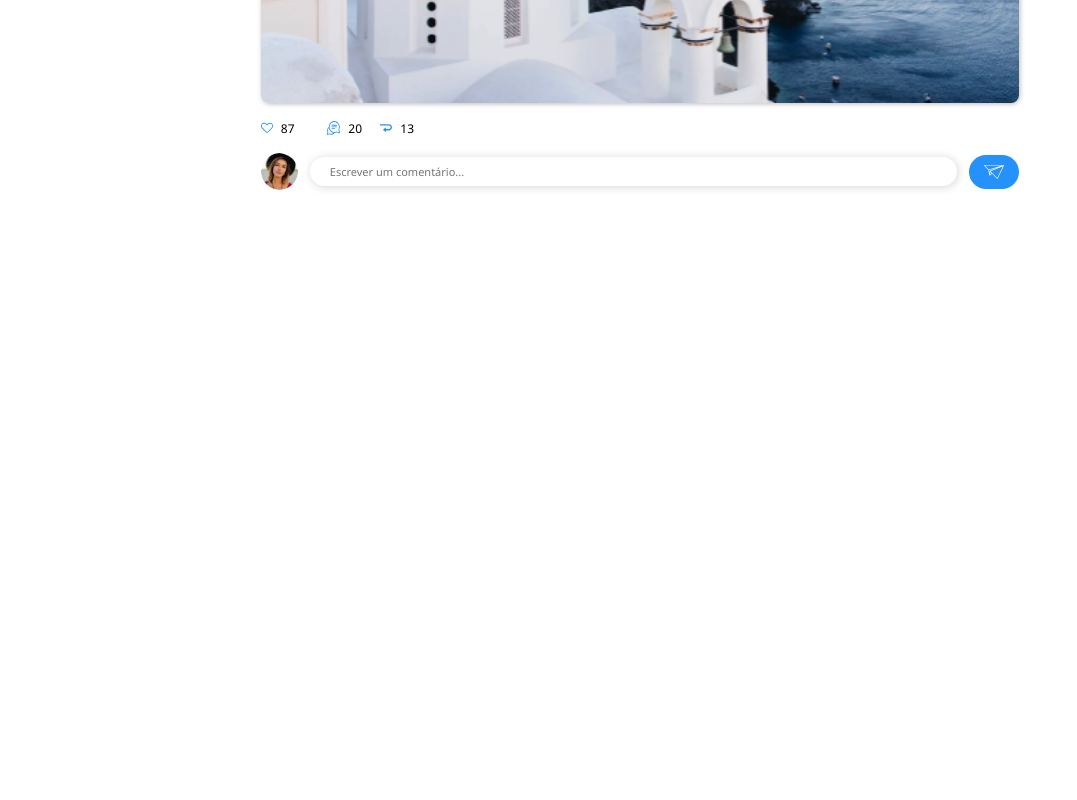
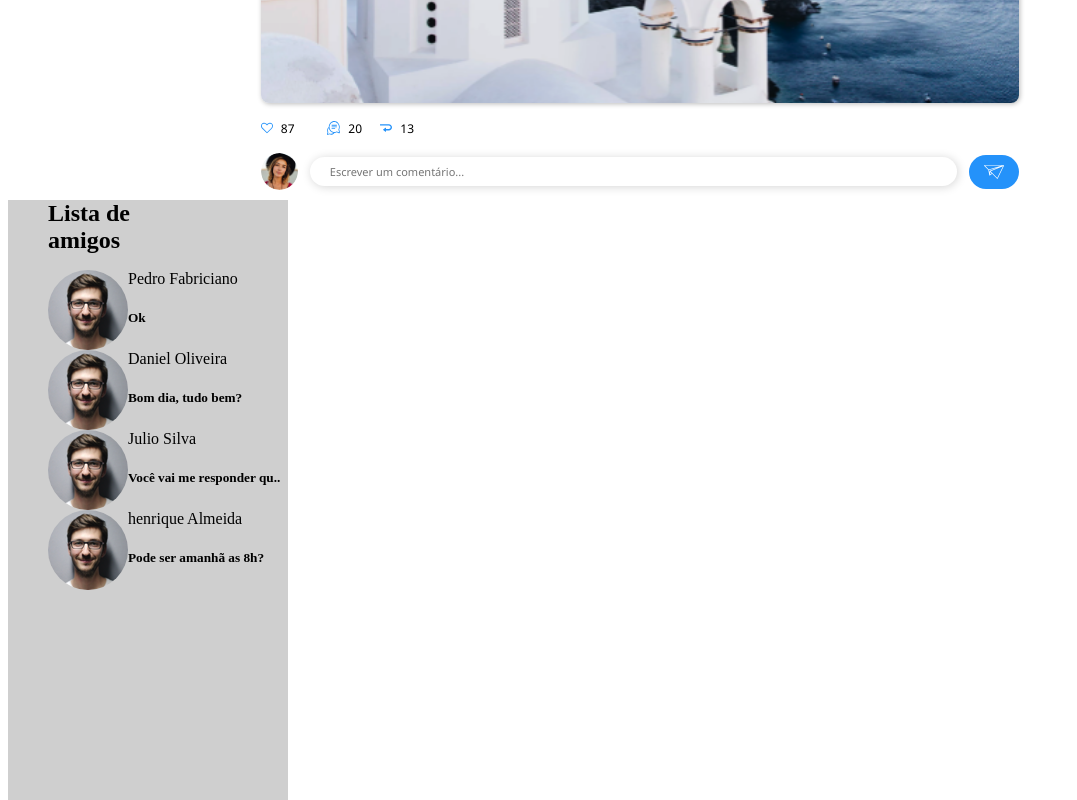
Before and after one commit to lucas-thedev/tecweb-twit, an Angular app in the folder Twit/: page / in a window 1280 px wide. Shown: the part 408-1208 px from the top of the page, without its empty margins (0-1077 px from the left). Before the commit the page ends 816 px from the top, so only its background shows below. Built offline with nearby package versions, Linux system fonts and the light colour scheme.

Commit message:
joao friends

```diff
--- a/Twit/src/app/app.component.html
+++ b/Twit/src/app/app.component.html
@@ -2,4 +2,5 @@
     <app-menu></app-menu>
     <app-post></app-post>
     <app-teste2></app-teste2>
+    <app-friends></app-friends>
 </div>
--- a/Twit/src/app/app.module.ts
+++ b/Twit/src/app/app.module.ts
@@ -8,6 +8,7 @@ import { Teste2Component } from './teste2/teste2.component';
 import { PostComponent } from './post/post.component';
 import { MenuListComponent } from './menu-list/menu-list.component';
 import { MenuComponent } from './menu/menu.component';
+import { FriendsComponent } from './friends/friends.component';
 
 @NgModule({
   declarations: [
@@ -16,7 +17,8 @@ import { MenuComponent } from './menu/menu.component';
     Teste2Component,
     PostComponent,
     MenuListComponent,
-    MenuComponent
+    MenuComponent,
+    FriendsComponent,
   ],
   imports: [
     BrowserModule,
--- /dev/null
+++ b/Twit/src/app/friends/friends.component.css
@@ -0,0 +1,22 @@
+h2 {
+    margin-left: 40px;
+    margin-right: 150px;
+    color: black;
+    margin-top: 10px;
+    margin-bottom: 0;
+}
+
+li {
+    color: black;
+    display:flex;
+}
+
+ul {
+    list-style: none;
+}
+
+div#componente {
+    width: 280px;
+    height: 600px;
+    background-color: #cfcfcf;
+}
--- /dev/null
+++ b/Twit/src/app/friends/friends.component.html
@@ -0,0 +1,34 @@
+<div id="componente">
+    <h2>Lista de amigos</h2>
+
+    <ul>
+        <li>
+            <img src="../../assets/boy.png">
+            <div>
+            <span>Pedro Fabriciano</span>
+            <h5>Ok</h5>
+        </div>
+        </li>
+        <li>
+            <img src="../../assets/boy.png">
+            <div>
+            <span>Daniel Oliveira</span>
+            <h5>Bom dia, tudo bem?</h5>
+        </div>
+        </li>
+        <li>
+            <img src="../../assets/boy.png">
+            <div>
+            <span>Julio Silva</span>
+            <h5>Você vai me responder qu..</h5>
+        </div>
+        </li>
+        <li>
+            <img src="../../assets/boy.png">
+            <div>
+            <span>henrique Almeida</span>
+            <h5>Pode ser amanhã as 8h?</h5>
+        </div>
+        </li>
+    </ul>
+</div>
--- /dev/null
+++ b/Twit/src/app/friends/friends.component.ts
@@ -0,0 +1,15 @@
+import { Component, OnInit } from '@angular/core';
+
+@Component({
+  selector: 'app-friends',
+  templateUrl: './friends.component.html',
+  styleUrls: ['./friends.component.css']
+})
+export class FriendsComponent implements OnInit {
+
+  constructor() { }
+
+  ngOnInit(): void {
+  }
+
+}
```
Also changed, not shown: 1 other file (tests, documents, lock files or other folders).
